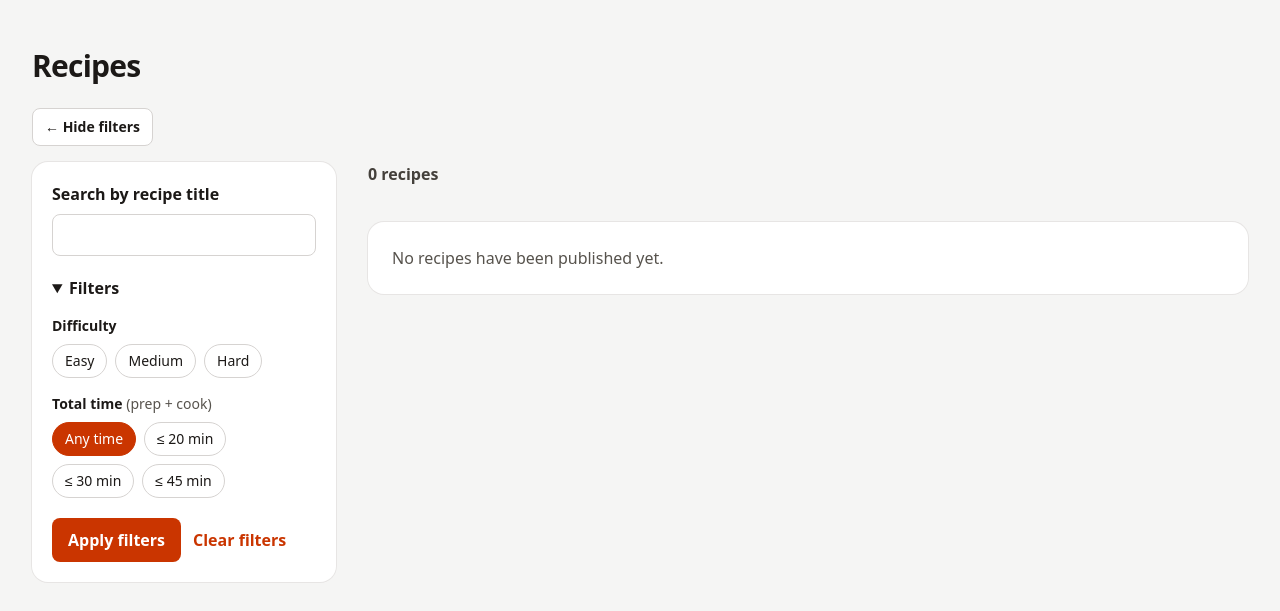
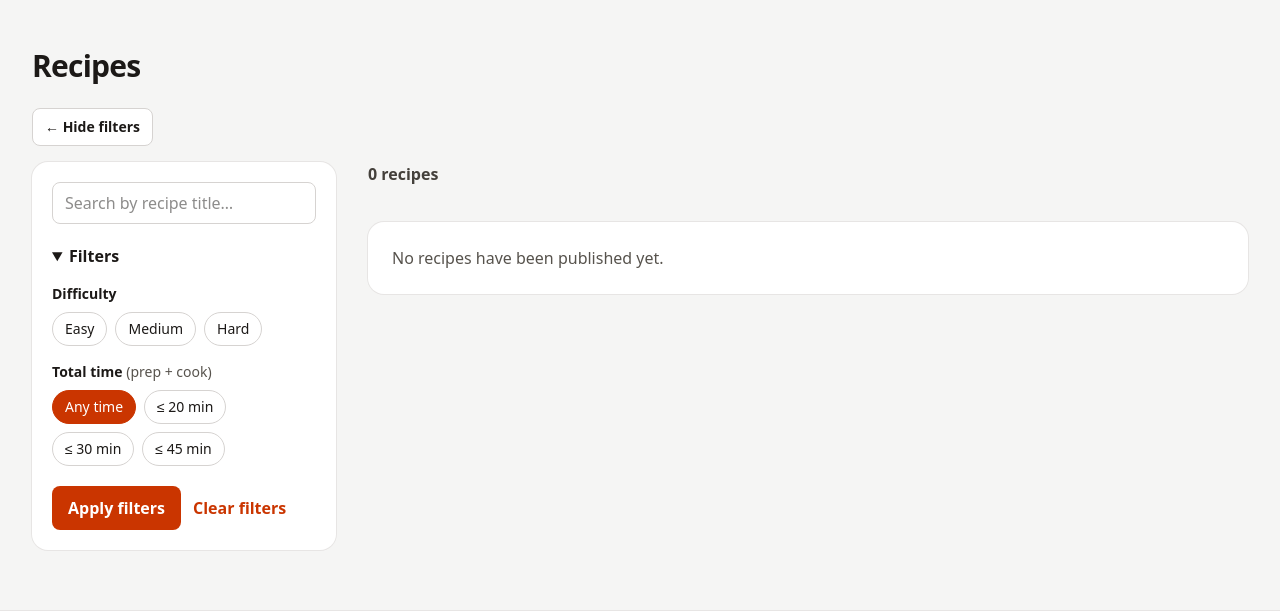
Before and after one commit to ninaperii/whisklist, a Laravel app: page /recipes in a window 1280 px wide. Shown: the part 69-680 px from the top of the page. Run offline with Laravel 12, Linux system fonts and the light colour scheme; data that the repository does not hold is empty; style sheets or scripts are compiled from the project's sources.

Commit message:
update filter chips without reloading and simplify search prompts

```diff
--- a/resources/js/app.js
+++ b/resources/js/app.js
@@ -47,6 +47,7 @@ for (const picker of document.querySelectorAll('[data-search-picker]')) {
     });
     // Category and ingredient exclusions can also change selections in another picker.
     const form = picker.closest('form');
+    form?.addEventListener('recipe-filters-synced', showSelections);
     document.addEventListener('change', (event) => {
         if (event.target.form === form && event.target.matches('[data-picker-option] input')) {
             showSelections();
@@ -224,11 +225,20 @@ if (recipeFilters) {
     });
 
     refreshParentStates();
+    recipeFilters.addEventListener('recipe-filters-synced', refreshParentStates);
 
     const preferencesToggle = recipeFilters.querySelector('[name="use_preferences"]');
     if (preferencesToggle) {
         const saved = [...recipeFilters.querySelectorAll('[data-saved-filter]')];
         const manual = new Set(saved.filter((input) => input.checked && !input.hasAttribute('data-automatic-filter')));
+        recipeFilters.addEventListener('recipe-filters-synced', () => {
+            manual.clear();
+            for (const input of saved) {
+                if (input.checked && !input.hasAttribute('data-automatic-filter')) {
+                    manual.add(input);
+                }
+            }
+        });
 
         preferencesToggle.addEventListener('change', () => {
             for (const input of saved) {
@@ -377,13 +387,28 @@ if (recipeFilters && recipeResults) {
     const titleInput = recipeFilters.elements.namedItem('q');
     let timer;
     let currentRequest;
+    let retryUrl;
 
-    const updateResults = async () => {
-        const url = new URL(recipeFilters.action);
-        const filters = new FormData(recipeFilters);
-        for (const [name, value] of filters) {
-            if (typeof value === 'string' && value.trim() !== '') {
-                url.searchParams.append(name, value);
+    const syncFilterControls = (updatedForm) => {
+        const selectionKey = (input) => JSON.stringify([input.name, input.value]);
+        const updatedInputs = new Map([...updatedForm.querySelectorAll('input[type="checkbox"], input[type="radio"]')]
+            .map((input) => [selectionKey(input), input]));
+        for (const input of recipeFilters.querySelectorAll('input[type="checkbox"], input[type="radio"]')) {
+            const updatedInput = updatedInputs.get(selectionKey(input));
+            input.checked = updatedInput?.checked ?? false;
+            input.toggleAttribute('data-automatic-filter', updatedInput?.hasAttribute('data-automatic-filter') ?? false);
+        }
+        titleInput.value = updatedForm.elements.namedItem('q').value;
+        recipeFilters.dispatchEvent(new Event('recipe-filters-synced'));
+    };
+
+    const updateResults = async (destination) => {
+        const url = new URL(destination ?? recipeFilters.action);
+        if (!destination) {
+            for (const [name, value] of new FormData(recipeFilters)) {
+                if (typeof value === 'string' && value.trim() !== '') {
+                    url.searchParams.append(name, value);
+                }
             }
         }
 
@@ -405,13 +430,19 @@ if (recipeFilters && recipeResults) {
             }
             const page = new DOMParser().parseFromString(await response.text(), 'text/html');
             const updatedResults = page.querySelector('[data-recipe-results]');
-            if (!updatedResults) {
+            const updatedForm = page.querySelector('[data-recipe-filters]');
+            if (!updatedResults || !updatedForm) {
                 throw new Error('Recipe results were missing');
             }
             if (request.signal.aborted) {
                 return;
             }
 
+            const focusedChip = recipeResults.contains(document.activeElement)
+                && document.activeElement.matches('[data-remove-recipe-filter]');
+            if (destination) {
+                syncFilterControls(updatedForm);
+            }
             recipeResults.replaceChildren(...updatedResults.childNodes);
             const updatedLink = page.querySelector('[data-edit-recipe-preferences]');
             if (preferenceLink && updatedLink) {
@@ -420,9 +451,14 @@ if (recipeFilters && recipeResults) {
             if (url.href !== window.location.href) {
                 window.history.pushState(null, '', url);
             }
-            status.textContent = recipeResults.querySelector('[data-recipe-result-count]').textContent;
+            const resultCount = recipeResults.querySelector('[data-recipe-result-count]');
+            status.textContent = resultCount.textContent;
+            if (focusedChip) {
+                resultCount.focus({ preventScroll: true });
+            }
         } catch {
             if (!request.signal.aborted) {
+                retryUrl = destination;
                 status.textContent = '';
                 searchError.hidden = false;
             }
@@ -433,10 +469,10 @@ if (recipeFilters && recipeResults) {
         }
     };
 
-    const queueUpdate = (delay) => {
+    const queueUpdate = (delay, destination) => {
         clearTimeout(timer);
         currentRequest?.abort();
-        timer = window.setTimeout(updateResults, delay);
+        timer = window.setTimeout(() => updateResults(destination), delay);
     };
 
     recipeFilters.addEventListener('change', (event) => {
@@ -454,7 +490,16 @@ if (recipeFilters && recipeResults) {
         event.preventDefault();
         queueUpdate(0);
     });
-    searchError.querySelector('[data-retry-recipe-search]').addEventListener('click', () => queueUpdate(0));
+    recipeResults.addEventListener('click', (event) => {
+        const chip = event.target.closest('[data-remove-recipe-filter]');
+        if (!chip || event.defaultPrevented || event.button !== 0 || event.metaKey || event.ctrlKey
+            || event.shiftKey || event.altKey) {
+            return;
+        }
+        event.preventDefault();
+        queueUpdate(0, chip.href);
+    });
+    searchError.querySelector('[data-retry-recipe-search]').addEventListener('click', () => queueUpdate(0, retryUrl));
     window.addEventListener('popstate', () => {
         clearTimeout(timer);
         currentRequest?.abort();
--- a/resources/views/recipes/index.blade.php
+++ b/resources/views/recipes/index.blade.php
@@ -36,8 +36,8 @@
                 @if ($errors->any())
                     <p class="mb-4 text-sm text-red-700" role="alert">{{ $errors->first('category_conflict') ?: ($errors->first('ingredient_conflict') ?: 'Some filters were invalid or are no longer available. Choose your filters again.') }}</p>
                 @endif
-                <label class="block font-semibold" for="recipe-search">Search by recipe title</label>
-                <input class="mt-2 w-full rounded-lg border border-stone-300 px-3 py-2" id="recipe-search" type="search" name="q" value="{{ $filters['q'] ?? '' }}" maxlength="120">
+                <label class="sr-only" for="recipe-search">Search by recipe title</label>
+                <input class="w-full rounded-lg border border-stone-300 px-3 py-2" id="recipe-search" type="search" name="q" placeholder="Search by recipe title…" value="{{ $filters['q'] ?? '' }}" maxlength="120">
 
                 <details class="mt-5" open data-filter-panel>
                     <summary class="cursor-pointer font-semibold">Filters</summary>
@@ -102,7 +102,7 @@
                                                 @endif
                                                 <x-search-picker :field="$field" :label="$label" :options="$options" :selected="$effectiveFilters[$field] ?? []"
                                                     :parents="in_array($field, ['categories', 'exclude_categories'], true) ? $categoryParents : null"
-                                                    :saved="$savedPreferences[$field] ?? []" :applied="$appliedPreferences[$field] ?? []" :compact-search="true" />
+                                                    :saved="$savedPreferences[$field] ?? []" :applied="$appliedPreferences[$field] ?? []" />
                                             </fieldset>
                                         @endif
                                     @endforeach
@@ -138,11 +138,11 @@
                     <button class="mt-2 font-semibold underline" type="button" data-retry-recipe-search>Retry</button>
                 </div>
                 <div data-recipe-results>
-                <p class="mb-4 font-semibold text-stone-700" data-recipe-result-count>{{ $recipes->total() }} {{ Str::plural('recipe', $recipes->total()) }}</p>
+                <p class="mb-4 font-semibold text-stone-700" data-recipe-result-count tabindex="-1">{{ $recipes->total() }} {{ Str::plural('recipe', $recipes->total()) }}</p>
                 <div class="mb-5 flex flex-wrap gap-2" aria-label="Applied filters">
                     @foreach ($quickFilters as $field => $label)
                         @if ($label)
-                            <a class="{{ $chipClass }}" href="{{ route('recipes.index', Arr::except($filters, [$field])) }}" aria-label="Remove {{ $label }}">{{ $label }} ×</a>
+                            <a class="{{ $chipClass }}" href="{{ route('recipes.index', Arr::except($filters, [$field])) }}" aria-label="Remove {{ $label }}" data-remove-recipe-filter>{{ $label }} ×</a>
                         @endif
                     @endforeach
                     @foreach (['difficulty' => ['Difficulty', collect($difficulties)->mapWithKeys(fn ($level) => [$level->value => $level->name])]] + $groups as $field => [$label, $options])
@@ -163,7 +163,7 @@
                                     }
                                 }
                             @endphp
-                            <a class="{{ $chipClass }}" href="{{ route('recipes.index', $remaining) }}" aria-label="Remove {{ $label }}: {{ $name }}">
+                            <a class="{{ $chipClass }}" href="{{ route('recipes.index', $remaining) }}" aria-label="Remove {{ $label }}: {{ $name }}" data-remove-recipe-filter>
                                 {{ str_starts_with($field, 'exclude_') ? 'Exclude: ' : '' }}{{ $name }}{{ $fromPreferences ? ' (from preferences)' : '' }} ×
                             </a>
                         @endforeach
```
Also changed, not shown: resources/views/components/search-picker.blade.php (+4 -4 lines).
